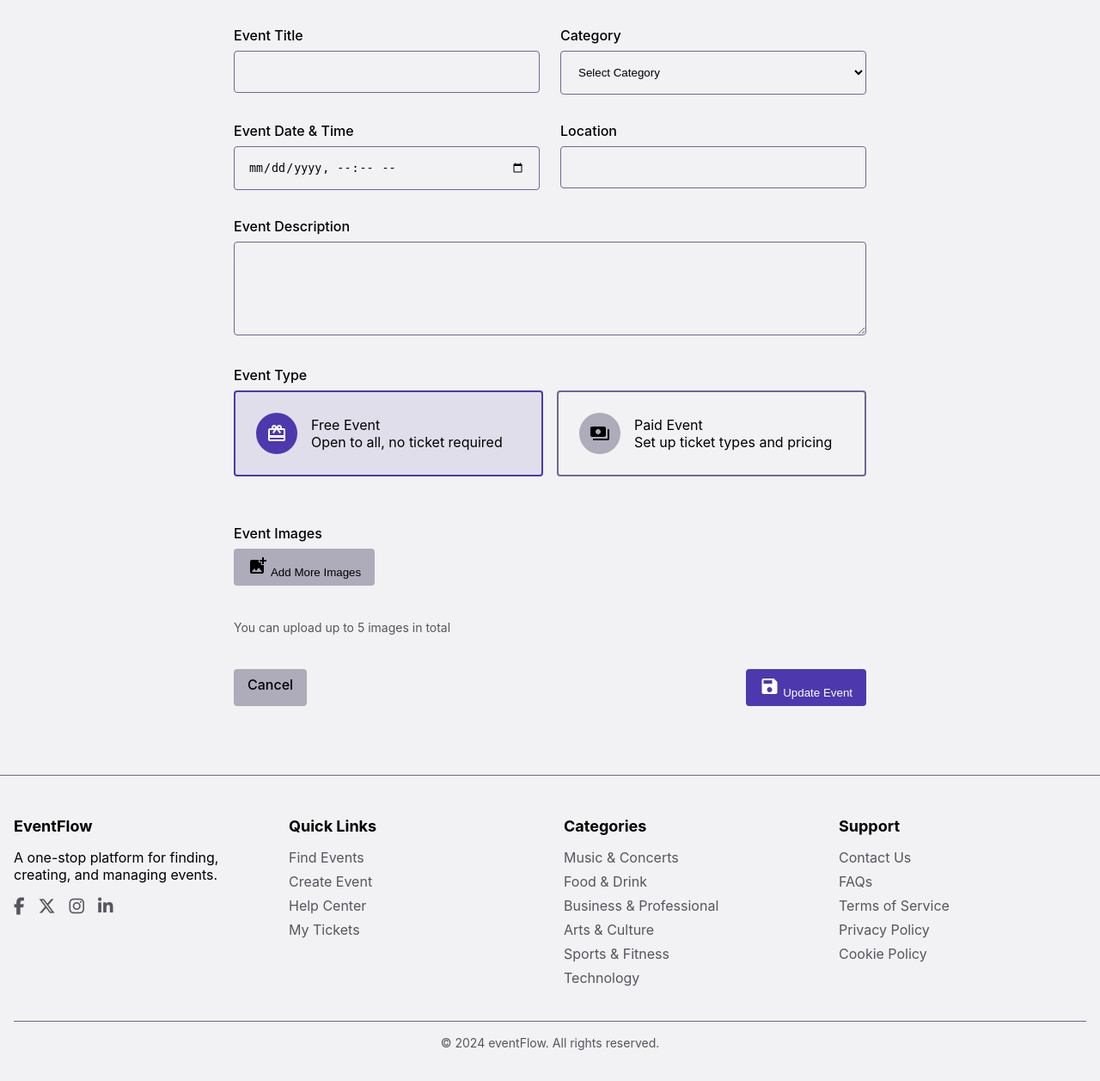
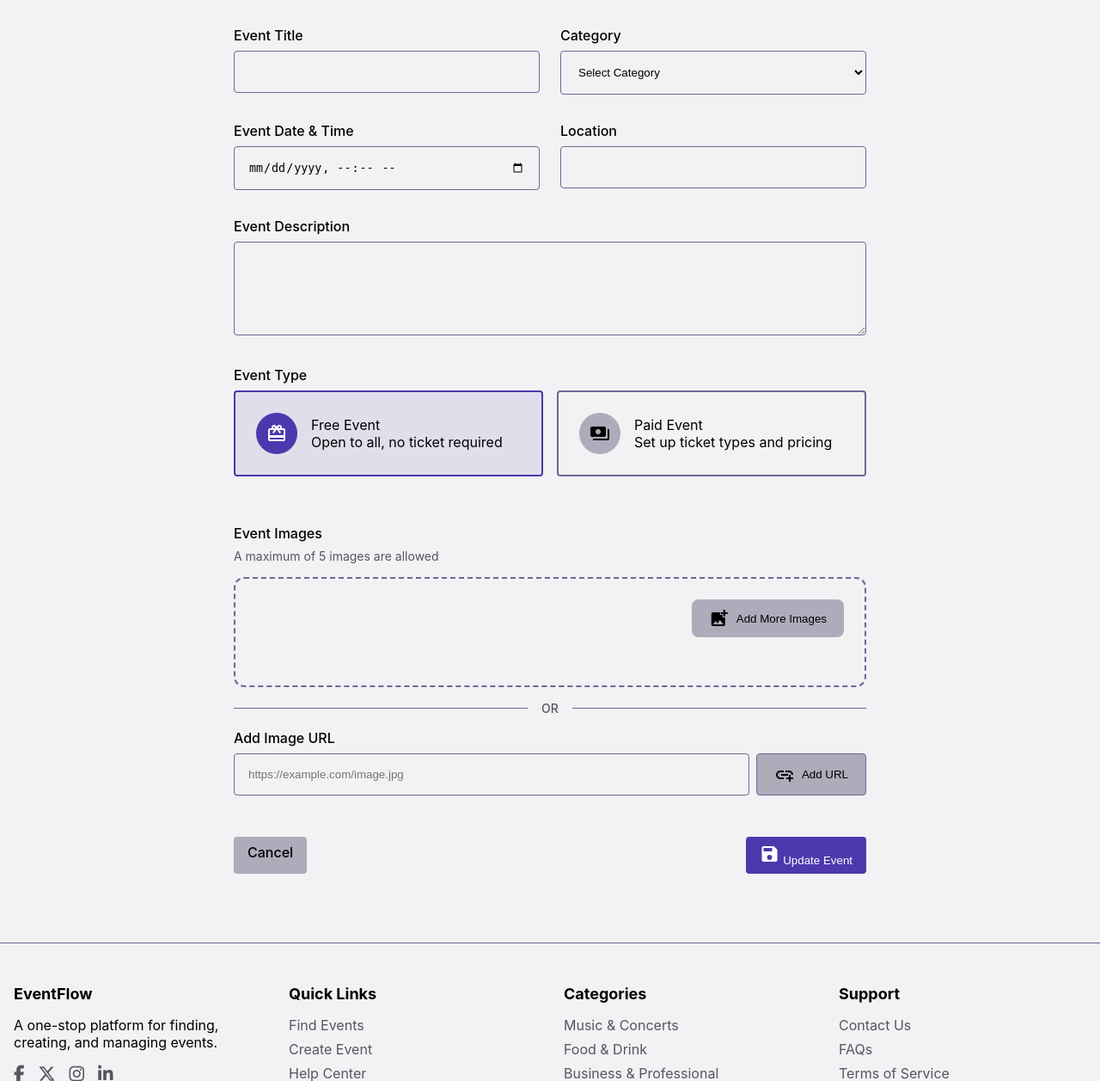
Before and after one commit to KennyWambua/event-flow, a Flask app: template eventFlow/templates/edit_event.html in a window 1280 px wide. Shown: the part 261-1518 px from the top of the page at 86% size. Before the commit the page ends 1482 px from the top, so only its background shows below. Run offline with Flask 3, Linux system fonts and the light colour scheme; the template is opened without the code that fills it: values that come from a table or form of the project are taken from there, others are empty; some libraries are stand-ins or nearby versions.

Commit message:
improved the event image implementation

```diff
--- a/eventFlow/static/css/create_event.css
+++ b/eventFlow/static/css/create_event.css
@@ -654,10 +654,6 @@
 	font-size: 0.875rem;
 }
 
-
-
-
-
 /* Ticket Type Counter Badge */
 .ticket-counter {
 	background: hsl(var(--accent));
--- a/eventFlow/static/css/edit_event.css
+++ b/eventFlow/static/css/edit_event.css
@@ -75,6 +75,12 @@
         resize: vertical;
         overflow: auto;
         max-width: 100%;
+      }
+
+      & p {
+        color: hsl(var(--muted-foreground));
+        font-size: 0.875rem;
+        margin: 0.25rem 0 1rem;
       }
     }
   }
@@ -155,7 +161,7 @@
 
     .ticket-type-item {
       background: hsl(var(--accent) / 0.1);
-      border: 1px solid hsl(var(--border));
+      border: 1px solid hsl(var(--accent));
       border-radius: var(--radius);
       padding: 1.5rem;
       margin-bottom: 1rem;
@@ -170,8 +176,8 @@
 
         .remove-ticket {
           border: none;
-          background: hsl(var(--secondary));
-          color: hsl(var(--secondary-foreground));
+          background: none;
+          color: hsl(var(--destructive));
           padding: 0.5rem 1rem;
           border-radius: var(--radius);
           cursor: pointer;
@@ -180,12 +186,7 @@
           align-items: center;
 
           &:hover {
-            background: hsl(var(--secondary) / 0.9);
-            transform: scale(1.02);
-            -webkit-transform: scale(1.02);
-            -moz-transform: scale(1.02);
-            -ms-transform: scale(1.02);
-            -o-transform: scale(1.02);
+            background: hsl(var(--destructive) / 0.2);
           }
         }
       }
@@ -212,81 +213,11 @@
         }
 
       }
-    }
-  }
-}
 
-
-/* Image Handling Styles */
-.current-images {
-  display: grid;
-  grid-template-columns: repeat(auto-fill, minmax(200px, 1fr));
-  gap: 1rem;
-  margin-bottom: 1.5rem;
-
-  .image-preview {
-    position: relative;
-    aspect-ratio: 16/9;
-    border-radius: var(--radius);
-    overflow: hidden;
-    border: 1px solid hsl(var(--border));
-
-    & img {
-      width: 100%;
-      height: 100%;
-      object-fit: cover;
-    }
-  }
-}
-
-
-.image-container {
-  display: grid;
-  grid-template-columns: repeat(auto-fill, minmax(150px, 1fr));
-  gap: 1rem;
-  margin-top: 1rem;
-
-  .image-preview {
-    position: relative;
-    width: 150px;
-    height: 150px;
-    border-radius: var(--radius);
-    overflow: hidden;
-
-    & img {
-      width: 100%;
-      height: 100%;
-      object-fit: cover;
-    }
-
-    &:hover {
-			transform: translateY(-2px);
-
-      .remove-image {
-        display: block;
+      &:hover {
+        border-color: hsl(var(--border));
+        box-shadow: 0 4px 8px hsl(var(--border) / 0.2);
       }
-		}
-  }
-
-  .remove-image {
-    position: absolute;
-    top: 0.5rem;
-    right: 0.5rem;
-    background: hsl(var(--destructive));
-    color: hsl(var(--destructive-foreground));
-    border: none;
-    border-radius: 50%;
-    width: 2rem;
-    height: 2rem;
-    cursor: pointer;
-    display: none;
-    align-items: center;
-    justify-content: center;
-    transition: all 0.2s ease;
-
-    &:hover {
-      background: hsl(var(--destructive) / 0.9);
-      transform: scale(1.1);
     }
   }
 }
@@ -326,13 +257,12 @@
   background: hsl(var(--secondary));
   color: hsl(var(--secondary-foreground));
   border: none;
-}
 
-/* Help text and validation */
-.help-text {
-  color: hsl(var(--muted-foreground));
-  font-size: 0.875rem;
-  margin-top: 0.25rem;
+  &.btn-add-image {
+    display: flex;
+    flex-direction: row;
+    align-items: center;
+  }
 }
 
 .error-message {
@@ -363,3 +293,138 @@
     grid-template-columns: 1fr;
   }
 }
+
+.image-upload-section {
+	border: 2px dashed hsl(var(--border));
+	border-radius: 0.75rem;
+	padding: 1.5rem;
+	transition: all 0.2s ease;
+	background: hsl(var(--background));
+
+	&:hover {
+		border-color: hsl(var(--primary));
+		background: hsl(var(--primary) / 0.05);
+	}
+
+	.image-upload {
+		display: flex;
+		justify-content: flex-end;
+		margin-bottom: 1rem;
+
+		.btn-add-image {
+			display: flex;
+			align-items: center;
+			gap: 0.5rem;
+			padding: 0.625rem 1.25rem;
+			background: hsl(var(--secondary));
+			color: hsl(var(--secondary-foreground));
+			border: none;
+			border-radius: 0.5rem;
+			cursor: pointer;
+			transition: all 0.2s ease;
+			font-weight: 500;
+
+			&:hover:not(:disabled) {
+				background: hsl(var(--secondary) / 0.9);
+				transform: translateY(-1px);
+			}
+
+			&:disabled {
+				opacity: 0.5;
+				cursor: not-allowed;
+			}
+		}
+	}
+
+  .image-container {
+    display: grid;
+    grid-template-columns: repeat(auto-fill, minmax(150px, 1fr));
+    gap: 0.75rem;
+    margin: 1rem 0rem;
+
+    .image-preview {
+      position: relative;
+      width: 150px;
+      height: 150px;
+      border-radius: var(--radius);
+      overflow: hidden;
+
+      & img {
+        width: 100%;
+        height: 100%;
+        object-fit: cover;
+      }
+
+      &:hover {
+        transform: translateY(-2px);
+
+        .remove-image {
+          display: block;
+        }
+      }
+    }
+
+    .remove-image {
+      position: absolute;
+      top: 0.5rem;
+      right: 0.5rem;
+      background: hsl(var(--destructive));
+      color: hsl(var(--destructive-foreground));
+      border: none;
+      border-radius: 50%;
+      width: 2rem;
+      height: 2rem;
+      cursor: pointer;
+      display: none;
+      align-items: center;
+      justify-content: center;
+      transition: all 0.2s ease;
+
+      &:hover {
+        background: hsl(var(--destructive) / 0.9);
+        transform: scale(1.1);
+      }
+    }
+  }
+
+}
+
+.separator {
+  display: flex;
+  align-items: center;
+  text-align: center;
+  margin: 1rem 0;
+  color: hsl(var(--muted-foreground));
+
+  &::before, &::after {
+    content: '';
+    flex: 1;
+    border-bottom: 1px solid hsl(var(--border));
+  }
+
+  span {
+    padding: 0 1rem;
+    font-size: 0.875rem;
+    font-weight: 500;
+  }
+}
+
+.url-input-wrapper {
+	display: flex;
+	gap: 0.5rem;
+
+	.btn-add-url {
+		display: inline-flex;
+		align-items: center;
+		gap: 0.5rem;
+		padding: 0.625rem 1.25rem;
+		white-space: nowrap;
+		cursor: pointer;
+		border: 1px solid hsl(var(--border));
+		border-radius: var(--radius);
+		-webkit-border-radius: var(--radius);
+		-moz-border-radius: var(--radius);
+		-ms-border-radius: var(--radius);
+		-o-border-radius: var(--radius);
+	}
+}
--- a/eventFlow/static/js/edit_event.js
+++ b/eventFlow/static/js/edit_event.js
@@ -3,9 +3,14 @@ document.addEventListener('DOMContentLoaded', function () {
   const eventForm = document.getElementById('eventForm');
   const imageContainer = document.getElementById('imageContainer');
   const addImageBtn = document.querySelector('.btn-add-image')
+  const addTicketTypeBtn = document.getElementById('addTicketTypeBtn');
+  const addUrlBtn = document.querySelector('.btn-add-url');
+  const urlInput = document.getElementById('image_url');
   const imageInput = document.querySelector('.image-input-file')
+  const ticketTypes = document.getElementById('ticketTypes');
   const maxImages = 5
   let removedImages = new Set();
+  let ticketTypeCounter = 0;
   let imageCount = 0;
 
   function selectEventType(element) {
@@ -25,54 +30,114 @@ document.addEventListener('DOMContentLoaded', function () {
 
     if (radio.value === 'paid') {
       ticketSection.style.display = 'block';
+      if (!document.querySelector('.ticket-type-item')) {
+        addTicketType();
+      }
     } else {
       ticketSection.style.display = 'none';
     }
   }
 
   function addTicketType() {
-    const ticketTypes = document.getElementById('ticketTypes');
-    const ticketCount = ticketTypes.children.length;
 
-    const newTicket = document.createElement('div');
-    newTicket.className = 'ticket-type-item';
-    newTicket.innerHTML = `
+    const ticketHtml = `
+      <div class="ticket-type-item">
         <div class="ticket-type-header">
-							<h4>Ticket Type <span class="ticket-counter">${ticketCount + 1}</span></h4>
-							<button type="button" class="remove-ticket" onclick="this.closest('.ticket-type-item').remove()">
-									<span class="material-icons">delete</span>
-									Remove
-							</button>
+          <h4 class="ticket-type-label">Ticket Type ${ticketTypeCounter + 1}</h4>
+          ${ticketTypeCounter > 0 ?
+          '<button type="button" class="remove-ticket"><span class="material-icons">delete</span> Remove</button>' : ''}
         </div>
         <div class="ticket-type-grid">
           <div class="form-group">
-									<label>Ticket Type</label>
-									<input type="text" name="ticket_types-${ticketCount}-ticket_type"
-												 class="form-control" required>
+            <label>Ticket Type *</label>
+            <select name="ticket_types-${ticketTypeCounter}-ticket_type" class="form-control ticket-type-select" required>
+              <option value="">Select Ticket Type</option>
+              <option value="early-bird">Early Bird</option>
+              <option value="regular">Regular</option>
+              <option value="vip">VIP</option>
+              <option value="vvip">VVIP</option>
+              <option value="student">Student</option>
+              <option value="group">Group</option>
+              <option value="custom">Custom</option>
+            </select>
           </div>
+
+          <div class="form-group custom-type-field" style="display: none;">
+            <label>Custom Type Name *</label>
+            <input type="text"
+              name="ticket_types-${ticketTypeCounter}-custom_type"
+              class="form-control"
+              placeholder="Enter custom ticket type name">
+          </div>
+
           <div class="form-group">
-									<label>Quantity</label>
-									<input type="number" name="ticket_types-${ticketCount}-quantity"
-												 class="form-control" required>
+            <label>Quantity *</label>
+            <input type="number"
+              name="ticket_types-${ticketTypeCounter}-quantity"
+              class="form-control"
+              min="1"
+              value="100"
+              required>
           </div>
+
           <div class="form-group">
-									<label>Quantity</label>
-									<input type="number" name="ticket_types-${ticketCount}-quantity"
-												 class="form-control" min="1" required>
+            <label>Price *</label>
+            <input type="number"
+              name="ticket_types-${ticketTypeCounter}-price"
+              class="form-control"
+              min="0"
+              step="0.01"
+              value="0.00"
+              required>
           </div>
-							<div class="form-group">
-									<label>Price</label>
-									<input type="number" name="ticket_types-${ticketCount}-price"
-												 class="form-control" min="0" step="0.01" required>
-							</div>
+
           <div class="form-group full-width">
             <label>Description</label>
-									<textarea name="ticket_types-${ticketCount}-description"
-														class="form-control" rows="3"></textarea>
+            <textarea name="ticket_types-${ticketTypeCounter}-description"
+              class="form-control" rows="3">
+            </textarea>
+          </div>
         </div>
       </div>
     `;
+
+    const ticketDiv = document.createElement('div');
+    ticketDiv.innerHTML = ticketHtml
+    const newTicket = ticketDiv.firstElementChild
+
+    // Add ticket type change handler
+		const ticketTypeSelect = newTicket.querySelector('.ticket-type-select');
+		const customTypeField = newTicket.querySelector('.custom-type-field');
+
+		ticketTypeSelect.addEventListener('change', function () {
+			if (this.value === 'custom') {
+				customTypeField.style.display = 'block';
+				customTypeField.querySelector('input').required = true;
+			} else {
+				customTypeField.style.display = 'none';
+				customTypeField.querySelector('input').required = false;
+			}
+		});
+
+    	// Add remove button handler
+		const removeBtn = newTicket.querySelector('.remove-ticket');
+		if (removeBtn) {
+			removeBtn.addEventListener('click', function () {
+				newTicket.remove();
+				ticketTypeCounter--;
+				// Renumber remaining tickets
+				const ticketTypeItem = document.querySelectorAll('.ticket-type-item');
+				ticketTypeItem.forEach((container, index) => {
+					const ticketLabel = container.querySelector('.ticket-type-label');
+					if (ticketLabel) {
+						ticketLabel.textContent = `Ticket Type ${index + 1}`;
+					}
+				});
+			});
+		}
+
     ticketTypes.appendChild(newTicket);
+    ticketTypeCounter++;
   }
 
   function addImagePreview(src, filename, file = null) {
@@ -117,30 +182,17 @@ document.addEventListener('DOMContentLoaded', function () {
 		imageCount++;
   }
 
-  function checkImageLimit() {
-    const currentImages = document.querySelectorAll(".image-preview").length;
-    const imagesInput = document.getElementById("images");
-
-    if (currentImages >= 5) {
-      imagesInput.disabled = true;
-      imagesInput.style.opacity = '0.5';
-    } else {
-      imagesInput.disabled = false;
-      imagesInput.style.opacity = '1';
-    }
-  }
-
   document.querySelectorAll('.event-type-option').forEach(option => {
     option.addEventListener('click', function () {
       selectEventType(this);
     });
   });
 
-  const addTicketTypeBtn = document.getElementById('addTicketTypeBtn');
+  if (addTicketTypeBtn) {
     addTicketTypeBtn.addEventListener('click', function () {
       addTicketType();
     });
-
+  }
 
   if (eventType) {
     const option = eventType.closest('.event-type-option');
@@ -179,6 +231,41 @@ document.addEventListener('DOMContentLoaded', function () {
 		e.target.value = '';
   });
 
+  addUrlBtn.addEventListener('click', async () => {
+		const url = urlInput.value.trim();
+		if (!url) {
+			showUrlError('Please enter an image URL');
+			return;
+		}
+
+		if (imageCount >= maxImages) {
+			showUrlError(`Maximum ${maxImages} images allowed`);
+			return;
+		}
+
+		try {
+			const response = await fetch(url);
+			if (!response.ok) throw new Error('Invalid URL');
+
+			const contentType = response.headers.get('content-type');
+			if (!contentType || !contentType.includes('image')) {
+				throw new Error('URL does not point to a valid image');
+			}
+
+			// Convert URL image to blob
+			const blob = await response.blob();
+			const file = new File([blob], 'url-image-' + Date.now() + '.jpg', { type: 'image/jpeg' });
+
+			// Create object URL for preview
+			const objectUrl = URL.createObjectURL(file);
+			addImagePreview(objectUrl, file.name, file);
+
+			urlInput.value = '';
+		} catch (error) {
+			showUrlError('Invalid image URL. Please check the URL and try again.');
+		}
+	});
+
   // Handle image removal (both existing and new images)
   imageContainer.addEventListener('click', function (e) {
     const removeButton = e.target.closest('.remove-image');
@@ -207,8 +294,6 @@ document.addEventListener('DOMContentLoaded', function () {
     checkImageLimit();
   });
 
-  // Initial check for image limit
-  checkImageLimit();
 
   eventForm.addEventListener('submit', async function (e) {
     e.preventDefault();
--- a/eventFlow/templates/edit_event.html
+++ b/eventFlow/templates/edit_event.html
@@ -132,7 +132,16 @@
 				</div>
 
 				<div class="form-group full-width">
-							<label for="images">Event Images</label>
+					<label>Event Images</label>
+					<p class="help-text">A maximum of 5 images are allowed</p>
+					<div class="image-upload-section">
+						<div class="image-upload">
+							<button type="button" class="btn btn-secondary btn-add-image">
+								<span class="material-icons">add_photo_alternate</span>
+								Add More Images
+							</button>
+						</div>
+
 						<input type="file"
 								name="images"
 								id="images"
@@ -140,10 +149,6 @@
 								multiple
 								accept="image/jpeg,image/png"
 								style="display: none;">
-							<button type="button" class="btn btn-secondary btn-add-image">
-								<span class="material-icons">add_photo_alternate</span>
-								Add More Images
-							</button>
 
 						<div class="current-images image-container" id="imageContainer">
 							{% for image in event.images %}
@@ -155,9 +160,25 @@
 								</div>
 							{% endfor %}
 						</div>
-							<p class="help-text">You can upload up to 5 images in total</p>
 
 						<input type="hidden" name="removed_images" id="removedImages">
+					</div>
+
+					<div class="separator">
+            <span>OR</span>
+          </div>
+
+          <div class="form-group">
+            <label for="image_url">Add Image URL</label>
+            <div class="url-input-wrapper">
+              <input type="url" id="image_url" class="form-control" placeholder="https://example.com/image.jpg" />
+              <button type="button" class="btn btn-secondary btn-add-url">
+                <span class="material-icons">add_link</span>
+                Add URL
+              </button>
+            </div>
+          </div>
+
 				</div>
 			</div>
 
```
Lines whose indentation alone changed are shown as unchanged.
